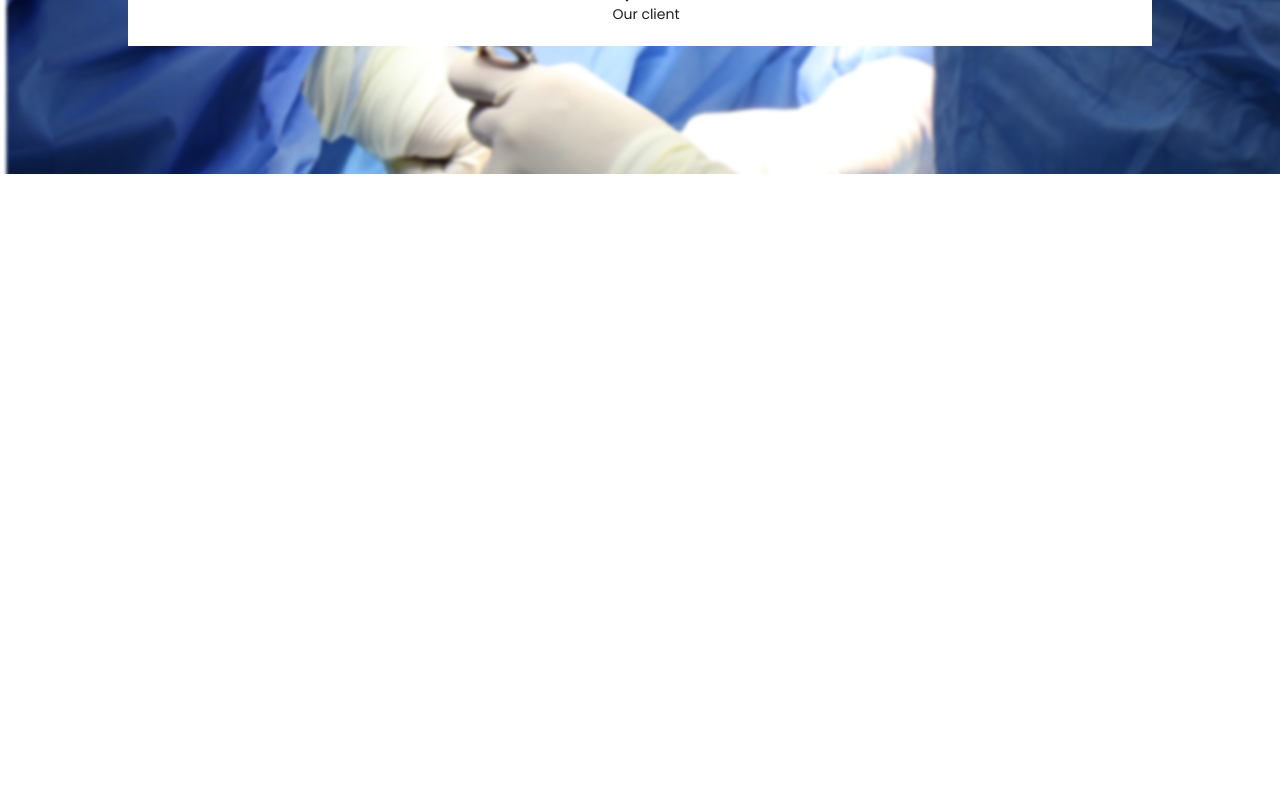
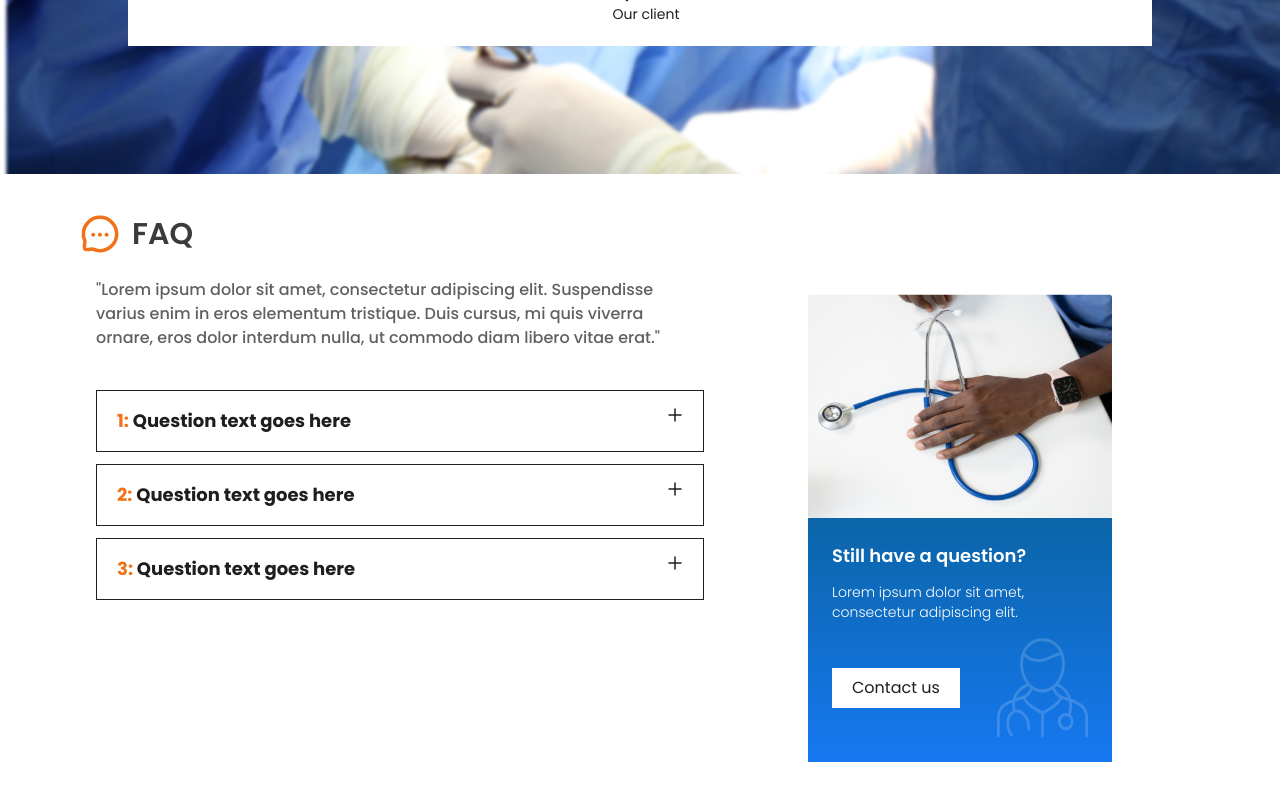
Before and after one commit to MekImEne/helathy24, a React (Create React App) app: page / in a window 1280 px wide. Shown: the part 5203-6003 px from the top of the page. Before the commit the page ends 5417 px from the top, so only its background shows below. Built offline with nearby package versions, Linux system fonts and the light colour scheme.

Commit message:
FAQ component

```diff
--- a/src/App.tsx
+++ b/src/App.tsx
@@ -30,8 +30,8 @@ function App() {
       <Offers />
       <SearchHospital />
       <Feedbacks />
-      {/*<FAQ />
-      <TeamBanner />
+      <FAQ />
+      {/*<TeamBanner />
       <Contact />
       <Location />
       <Footer /> */}
--- /dev/null
+++ b/src/app/components/Accordion.tsx
@@ -0,0 +1,41 @@
+import React, { useState } from 'react'
+import { faqs } from '../data/faq'
+
+export default function Accordion() {
+
+    const [collapsed, setCollapsed] = useState(false);
+    const [indexBlock, setIndexBlock] = useState("");
+    return (
+        <div>
+            {
+                faqs.map((faq, index) => (
+                    <div key={faq.id} className={`my-3 flex flex-wrap justify-start overflow-hidden border-solid border border-BORDER_GRAY border-opacity-75   ${collapsed && indexBlock === `collapse-${faq.id}` ? 'bg-BLACK text-WHITE' : 'bg-WHITE text-TEXT_GREY'}`}>
+                        <label className=" grow px-5 py-4 font-bold text-lg " htmlFor={`collapse-${faq.id}`}>
+                            <span
+                                className='text-ORANGE'
+                            >
+                                {faq.id}:
+                            </span> {faq.question}
+                        </label>
+                        <input
+                            onClick={() => {
+                                setCollapsed(!collapsed);
+                                setIndexBlock(`collapse-${faq.id}`)
+                            }}
+                            className="peer mx-5 my-4 h-0 w-0 appearance-none rounded border text-slate-800 accent-slate-600 opacity-0" type="checkbox" name={`collapse-${faq.id}`} id={`collapse-${faq.id}`}
+                        />
+                        <svg xmlns="http://www.w3.org/2000/svg" fill="#fff" viewBox="0 0 24 24" strokeWidth="1.5" stroke="currentColor" className="mx-4 my-3 h-6 w-6 transition-all duration-200 peer-checked:rotate-45">
+                            <path strokeLinecap="round" strokeLinejoin="round" d="M12 6v12m6-6H6" />
+                        </svg>
+                        <div className="py-5 px-2 border border-BORDER_GRAY border-opacity-75 bg-WHITE text-TEXT_GREY -transparent absolute -translate-y-full scale-75 scale-y-0 opacity-0 transition-all duration-200 peer-checked:relative peer-checked:translate-y-0 peer-checked:scale-100 peer-checked:scale-y-100 peer-checked:bg-slate-800 peer-checked:opacity-100">
+                            {faq.response}
+                        </div>
+                    </div>
+                ))
+            }
+
+
+
+        </div>
+    )
+}
--- /dev/null
+++ b/src/app/components/AskQuestion.tsx
@@ -0,0 +1,38 @@
+import React from 'react'
+import { doctor, faq } from '../assets'
+
+export default function AskQuestion() {
+
+    const handleContact = () => {
+        window.location.href = "contact-us"
+    };
+
+    return (
+        <div className="">
+            <div className="relative h-56">
+                <img
+                    alt="CardImage"
+                    src={faq}
+                    className="h-full w-full"
+                />
+            </div>
+            <div className='bg-gradient-to-b from-BLUE to-BLUE3 text-WHITE p-6'>
+                <p className="mb-3 font-semibold text-lg">
+                    Still have a question?
+                </p>
+                <p className="font-light text-sm">
+                    Lorem ipsum dolor sit amet, consectetur adipiscing elit.
+                </p>
+                <div className='mt-4 flex flex-row justify-between content-center items-center'>
+                    <button
+                        onClick={handleContact}
+                        className="rounded-none bg-WHITE hover:bg-ORANGE-700 text-TEXT_GREY py-2 px-5">
+                        Contact us
+                    </button>
+                    <img alt="doctor" src={doctor} />
+                </div>
+
+            </div>
+        </div >
+    )
+}
--- a/src/app/components/FAQ.tsx
+++ b/src/app/components/FAQ.tsx
@@ -1,7 +1,28 @@
 import React from 'react'
+import Accordion from './Accordion'
+import { chat } from '../assets'
+import AskQuestion from './AskQuestion'
 
 export default function FAQ() {
     return (
-        <div>FAQ</div>
+        <div className='mx-20 items-start'>
+            <div className='flex flex-row space-x-3 items-center'>
+                <img alt="chat" src={chat} />
+                <p className='text-DARK_GRAY font-semibold text-3xl'>FAQ</p>
+            </div>
+            <div className="my-10 flex ">
+                <div className="-mt-8 w-full px-4 md:w-10/12">
+                    <p className='font-medium text-TEXT_GREY text-base opacity-70 mx-0 mt-4 mb-10'>
+                        "Lorem ipsum dolor sit amet, consectetur adipiscing elit. Suspendisse varius enim in eros elementum tristique. Duis cursus, mi quis viverra ornare, eros dolor interdum nulla, ut commodo diam libero vitae erat."
+                    </p>
+                    <Accordion />
+                </div>
+                <div className="flex w-full px-2 mx-20 md:w-5/12">
+
+                    <AskQuestion />
+                </div>
+            </div>
+
+        </div>
     )
 }
--- /dev/null
+++ b/src/app/data/faq.tsx
@@ -0,0 +1,17 @@
+export const faqs = [
+    {
+        id: 1,
+        question: "Question text goes here",
+        response: "'Lorem ipsum dolor sit amet, consectetur adipiscing elit.Suspendisse varius enim in eros elementum tristique.Duis cursus, mi quis viverra ornare, eros dolor interdum nulla, ut commodo diam libero vitae erat.'"
+    },
+    {
+        id: 2,
+        question: "Question text goes here",
+        response: "'Lorem ipsum dolor sit amet, consectetur adipiscing elit.Suspendisse varius enim in eros elementum tristique.Duis cursus, mi quis viverra ornare, eros dolor interdum nulla, ut commodo diam libero vitae erat.'"
+    },
+    {
+        id: 3,
+        question: "Question text goes here",
+        response: "'Lorem ipsum dolor sit amet, consectetur adipiscing elit.Suspendisse varius enim in eros elementum tristique.Duis cursus, mi quis viverra ornare, eros dolor interdum nulla, ut commodo diam libero vitae erat.'"
+    },
+]
--- a/tailwind.config.js
+++ b/tailwind.config.js
@@ -14,7 +14,9 @@ module.exports = {
       BLUE4:"#65A8FB",
       TEXT_GREY:"#1E1E1E",
       ORANGE: "#F27219",
-      GRAY_BACKGROUND:"#F4F7FA",
+      GRAY_BACKGROUND: "#F4F7FA",
+      DARK_GRAY: "#3A3B3B",
+      BORDER_GRAY:"#AFAFA",
     },
     screens: {
       sm: "640px",
```
Also changed, not shown: src/app/assets/index.tsx (+7 -1 lines).
